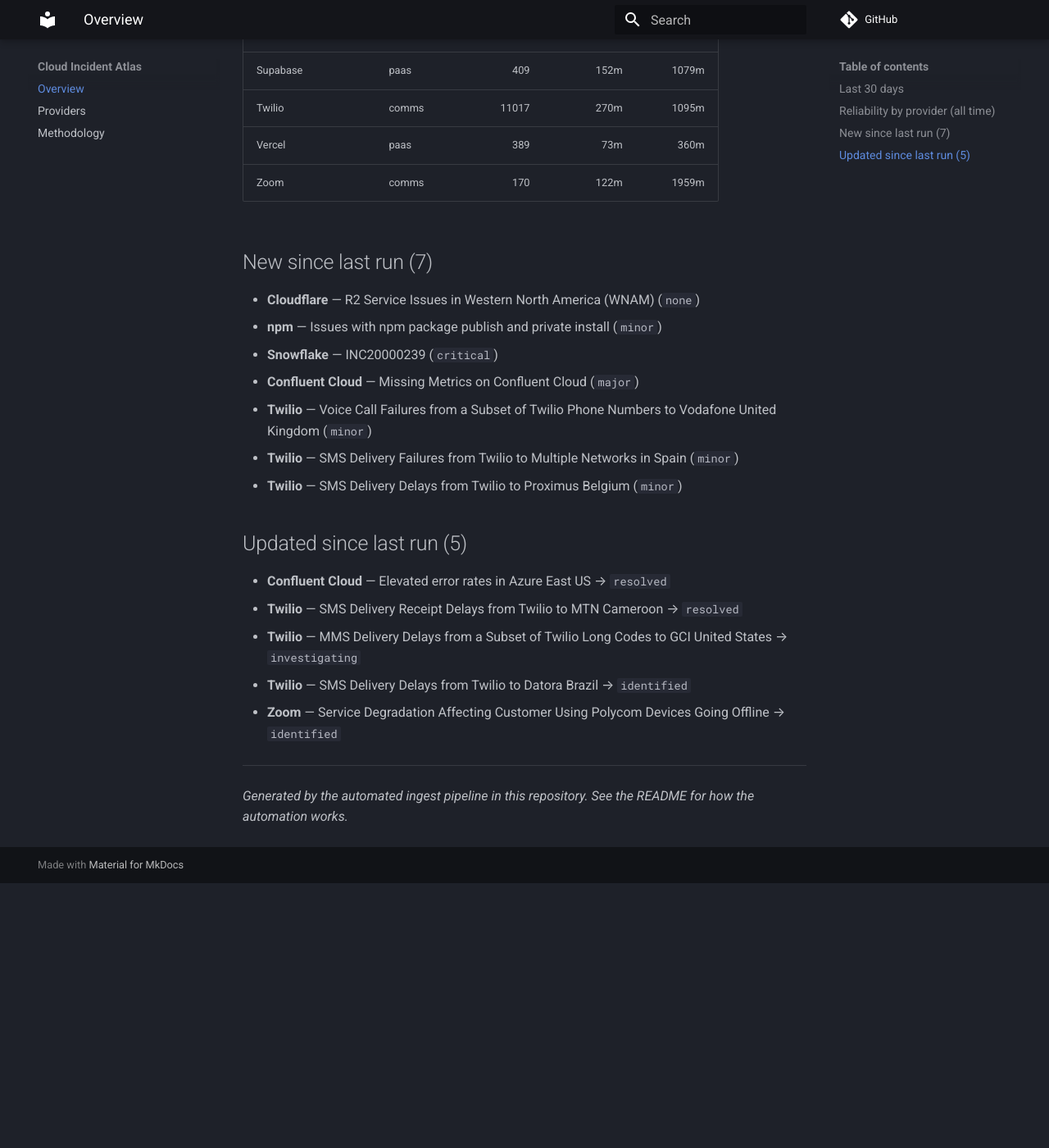
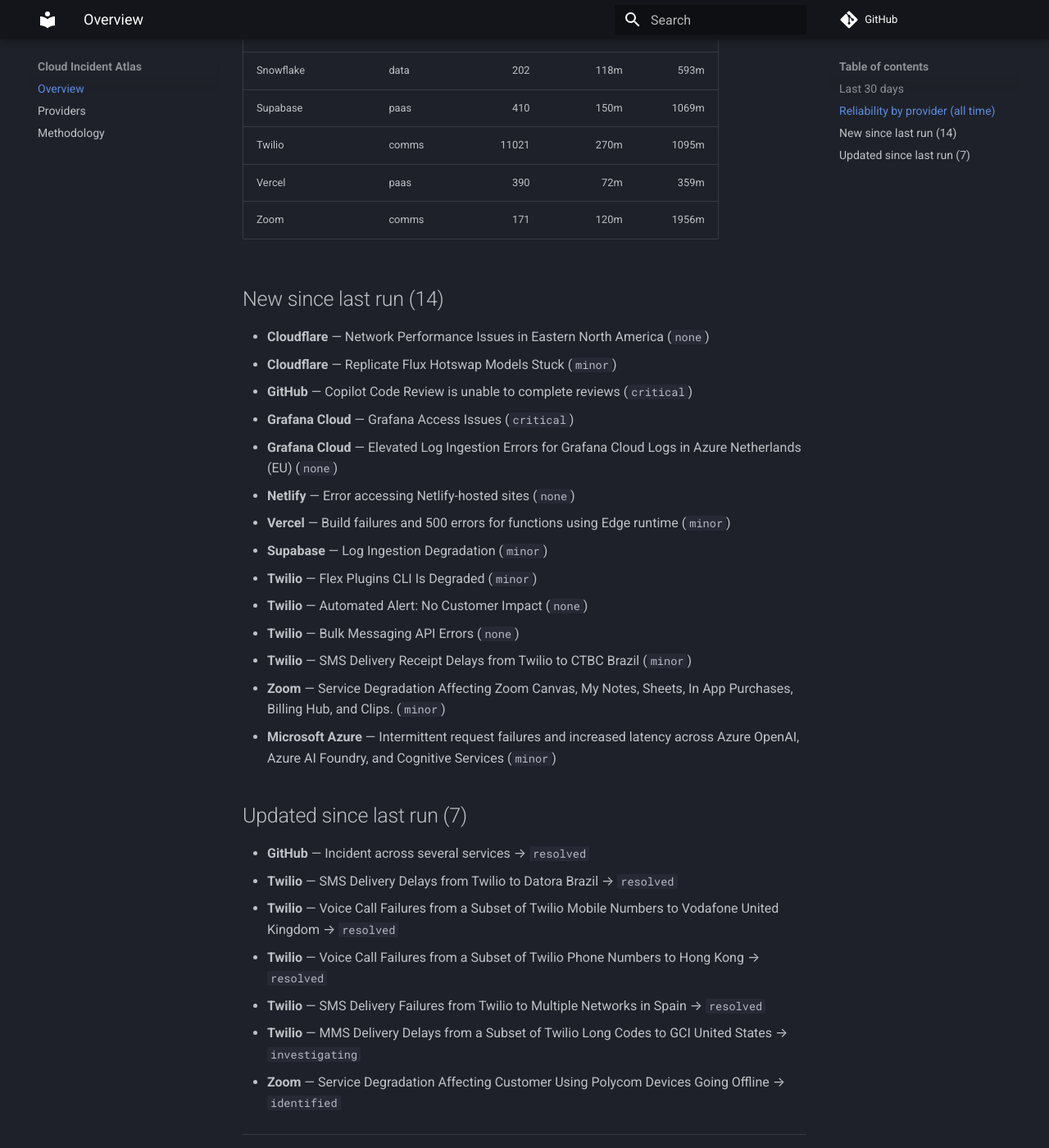
Before and after one commit to ayushgupta07xx/cloud-incident-atlas, an MkDocs documentation site: the page built from docs/index.md, in a window 1280 px wide and 1400 px high, scrolled down 1338 px. Shown: the whole window at 82% size. Built offline with MkDocs 1.6.1 and Material for MkDocs 9.7.7, drawn with Linux system fonts in a browser that asks for light colours; comment, search, counter and statistics services are not loaded; before the commit the page ends 2415 px from its top, so only the background shows below that; some of the changed text lies outside the part shown.

Commit message:
docs: refresh digest and charts
Regenerated from the corpus by the ingest pipeline.

Run: https://github.com/ayushgupta07xx/cloud-incident-atlas/actions/runs/36595329465

Co-authored-by: github-actions[bot] <41898282+github-actions[bot]@users.noreply.github.com>

```diff
--- a/docs/index.md
+++ b/docs/index.md
@@ -13,45 +13,55 @@
 | --- | --- | ---: | ---: | ---: |
 | Atlassian | devtools | 39 | 120m | 2244m |
 | Amazon Web Services | cloud | 73 | — | — |
+| Microsoft Azure | cloud | 1 | — | — |
 | CircleCI | devtools | 312 | 67m | 481m |
-| Cloudflare | cdn | 6722 | 239m | 495m |
+| Cloudflare | cdn | 6724 | 239m | 495m |
 | Confluent Cloud | data | 261 | 195m | 1640m |
 | Datadog | observability | 125 | 73m | 229m |
 | DigitalOcean | cloud | 506 | 145m | 573m |
 | Discord | comms | 223 | 56m | 293m |
 | Elastic Cloud | observability | 258 | 191m | 1445m |
 | Google Cloud Platform | cloud | 6 | 444m | — |
-| GitHub | devtools | 626 | 67m | 294m |
-| Grafana Cloud | observability | 761 | 90m | 1138m |
+| GitHub | devtools | 627 | 67m | 292m |
+| Grafana Cloud | observability | 763 | 90m | 1137m |
 | HashiCorp Cloud | devtools | 38 | 178m | 1488m |
 | MongoDB Atlas | data | 273 | 120m | 1428m |
-| Netlify | paas | 221 | 39m | 197m |
+| Netlify | paas | 222 | 38m | 195m |
 | New Relic | observability | 108 | 63m | 311m |
 | npm | devtools | 64 | 105m | 349m |
 | OpenAI | ai | 81 | 92m | 585m |
 | Sentry | observability | 341 | 86m | 363m |
 | Snowflake | data | 202 | 118m | 593m |
-| Supabase | paas | 409 | 152m | 1079m |
-| Twilio | comms | 11017 | 270m | 1095m |
-| Vercel | paas | 389 | 73m | 360m |
-| Zoom | comms | 170 | 122m | 1959m |
+| Supabase | paas | 410 | 150m | 1069m |
+| Twilio | comms | 11021 | 270m | 1095m |
+| Vercel | paas | 390 | 72m | 359m |
+| Zoom | comms | 171 | 120m | 1956m |
 
-## New since last run (7)
+## New since last run (14)
 
-- **Cloudflare** — R2 Service Issues in Western North America (WNAM) (`none`)
-- **npm** — Issues with npm package publish and private install (`minor`)
-- **Snowflake** — INC20000239 (`critical`)
-- **Confluent Cloud** — Missing Metrics on Confluent Cloud (`major`)
-- **Twilio** — Voice Call Failures from a Subset of Twilio Phone Numbers to Vodafone United Kingdom (`minor`)
-- **Twilio** — SMS Delivery Failures from Twilio to Multiple Networks in Spain (`minor`)
-- **Twilio** — SMS Delivery Delays from Twilio to Proximus Belgium (`minor`)
+- **Cloudflare** — Network Performance Issues in Eastern North America (`none`)
+- **Cloudflare** — Replicate Flux Hotswap Models Stuck (`minor`)
+- **GitHub** — Copilot Code Review is unable to complete reviews (`critical`)
+- **Grafana Cloud** — Grafana Access Issues (`critical`)
+- **Grafana Cloud** — Elevated Log Ingestion Errors for Grafana Cloud Logs in Azure Netherlands (EU) (`none`)
+- **Netlify** — Error accessing Netlify-hosted sites (`none`)
+- **Vercel** — Build failures and 500 errors for functions using Edge runtime (`minor`)
+- **Supabase** — Log Ingestion Degradation (`minor`)
+- **Twilio** — Flex Plugins CLI Is Degraded (`minor`)
+- **Twilio** — Automated Alert: No Customer Impact (`none`)
+- **Twilio** — Bulk Messaging API Errors (`none`)
+- **Twilio** — SMS Delivery Receipt Delays from Twilio to CTBC Brazil (`minor`)
+- **Zoom** — Service Degradation Affecting Zoom Canvas, My Notes, Sheets, In App Purchases, Billing Hub, and Clips. (`minor`)
+- **Microsoft Azure** — Intermittent request failures and increased latency across Azure OpenAI, Azure AI Foundry, and Cognitive Services (`minor`)
 
-## Updated since last run (5)
+## Updated since last run (7)
 
-- **Confluent Cloud** — Elevated error rates in Azure East US → `resolved`
-- **Twilio** — SMS Delivery Receipt Delays from Twilio to MTN Cameroon → `resolved`
+- **GitHub** — Incident across several services → `resolved`
+- **Twilio** — SMS Delivery Delays from Twilio to Datora Brazil → `resolved`
+- **Twilio** — Voice Call Failures from a Subset of Twilio Mobile Numbers to Vodafone United Kingdom → `resolved`
+- **Twilio** — Voice Call Failures from a Subset of Twilio Phone Numbers to Hong Kong → `resolved`
+- **Twilio** — SMS Delivery Failures from Twilio to Multiple Networks in Spain → `resolved`
 - **Twilio** — MMS Delivery Delays from a Subset of Twilio Long Codes to GCI United States → `investigating`
-- **Twilio** — SMS Delivery Delays from Twilio to Datora Brazil → `identified`
 - **Zoom** — Service Degradation Affecting Customer Using Polycom Devices Going Offline → `identified`
 
 ---
```
Also changed, not shown: other parts of docs/index.md (+3 -3 lines), README.md (+9 -9 lines), docs/providers.md (+16 -15 lines), docs/img/mttr.svg, docs/img/timeline.svg.
